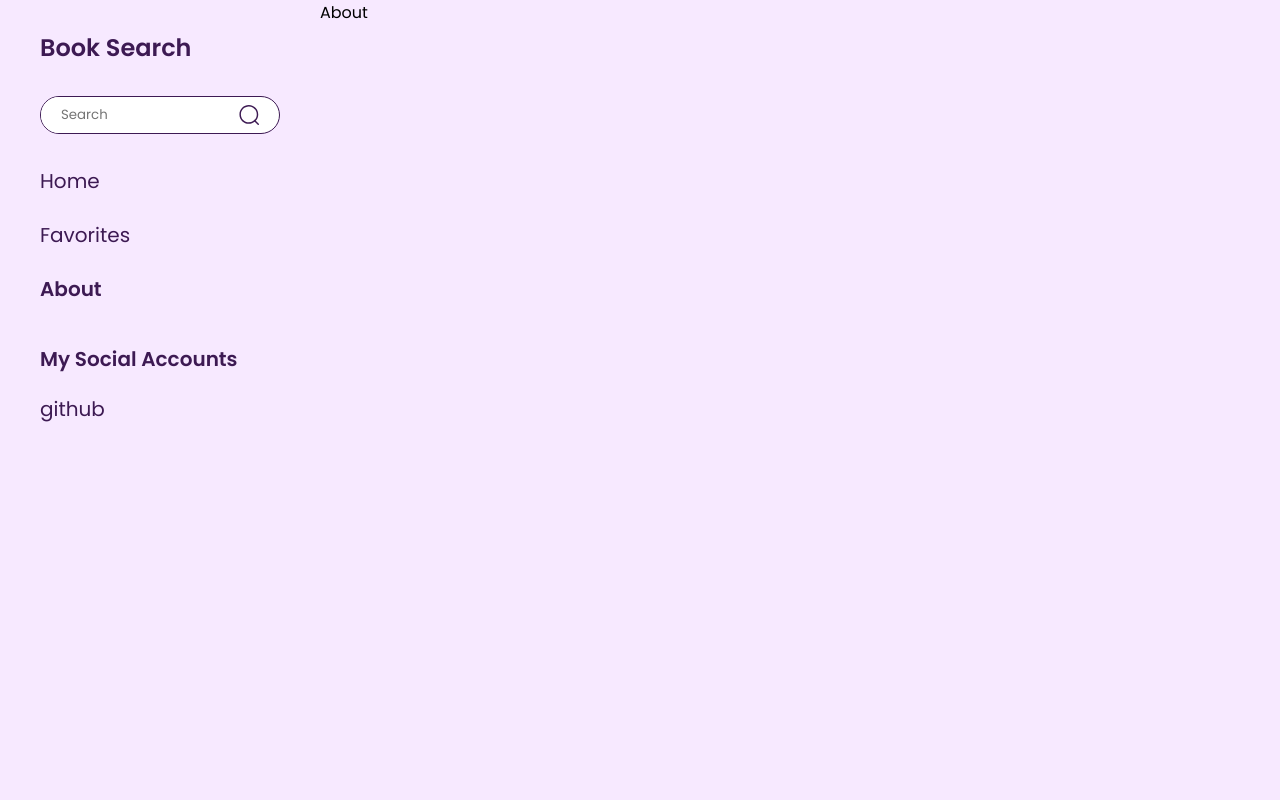
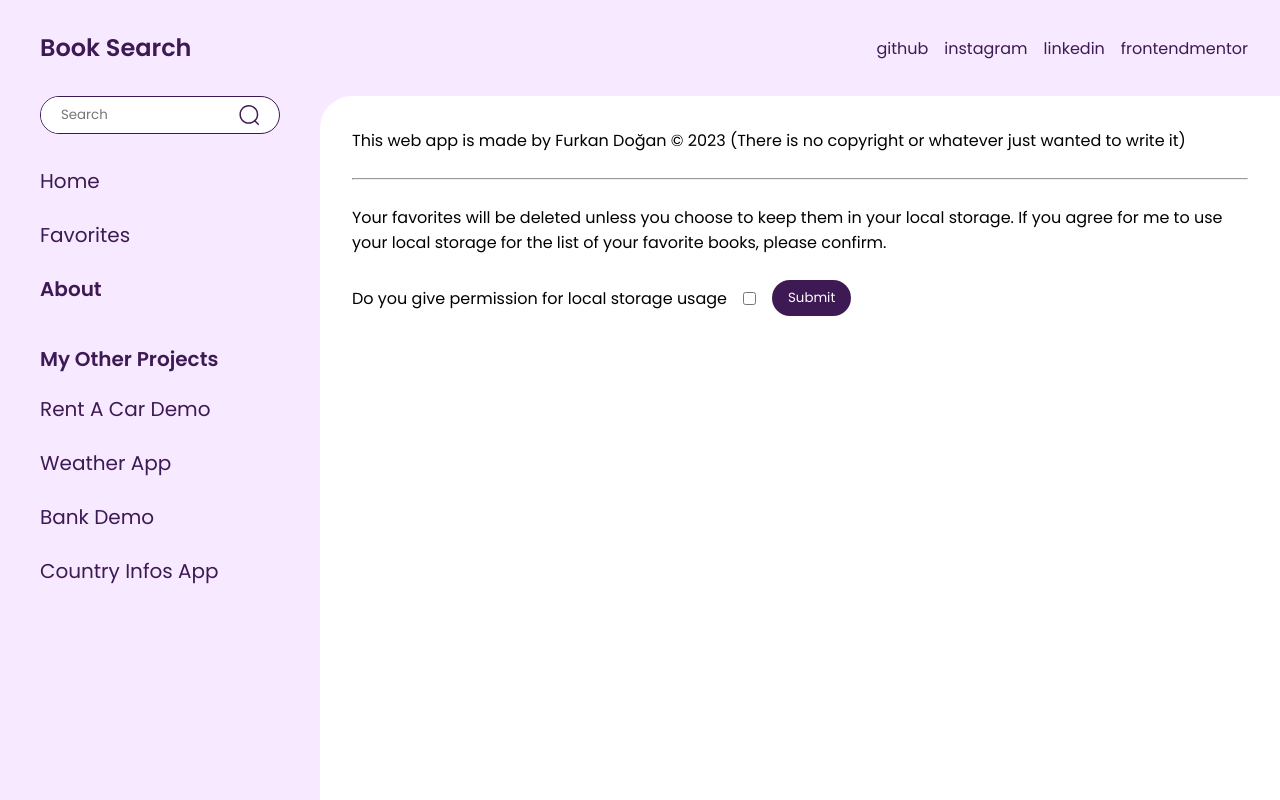
Before and after one commit to doganfurkan/booksearch, a React (Create React App) app: page /about in a window 1280 px wide. Built offline with nearby package versions, Linux system fonts and the light colour scheme.

Commit message:
everything except the detail page styling

```diff
--- a/src/App.css
+++ b/src/App.css
@@ -119,7 +119,7 @@ main {
   flex-direction: column;
 }
 
-#mainTop{
+.mainTop{
   display: flex;
   justify-content: space-between;
   width:100%;
@@ -162,6 +162,8 @@ main {
 #mySocials{
   display: flex;
   gap:1rem;
+  justify-content: flex-end;
+  flex-grow: 1;
 }
 
 #mySocials a{
@@ -230,6 +232,10 @@ main {
   font-size: 1rem;
   font-weight: 600;
   color: var(--darkPurple);
+}
+
+.bookName h2 span{
+  font-size:.75rem
 }
 
 .bookName button{
@@ -325,6 +331,27 @@ main {
   color: var(--darkPurple);
 }
 
+#localStorageForm{
+  display: flex;
+  gap:1rem;
+  align-items: center;
+}
+
+#localStorageForm button{
+  padding:.5rem 1rem;
+  border-radius: 1.5rem;
+  border:0;
+  background: var(--darkPurple);
+  color:var(--white);
+  cursor: pointer;
+}
+
+#localStorageForm button:hover,
+#localStorageForm button:focus{
+  background: var(--pink);
+  color:var(--darkPurple)
+}
+
 
 @media screen and (max-width:700px) {
   .App{
@@ -384,7 +411,7 @@ main {
     max-height: fit-content;
   }
 
-  #mainTop{
+  .mainTop{
     height: auto;
   }
 
--- a/src/App.js
+++ b/src/App.js
@@ -1,8 +1,18 @@
+import { useEffect } from "react";
 import "./App.css";
 import Navbar from "./components/Navbar";
 import {Outlet} from "react-router-dom"
+import { useDispatch } from "react-redux";
+import { addFavorite, setLocalStoragePermission } from "./redux/bookSlice";
 
 function App() {
+  const dispatch = useDispatch();
+
+  useEffect(() => {
+    if(localStorage.getItem("favoriteBooks"))JSON.parse(localStorage.getItem("favoriteBooks")).map(item => dispatch(addFavorite(item)))
+    if(localStorage.getItem("favoriteBooks"))dispatch(setLocalStoragePermission(true))
+  })
+
   return (
     <div className="App">
       <Navbar />
--- /dev/null
+++ b/src/components/MySocials.js
@@ -0,0 +1,36 @@
+import React from 'react'
+
+export default function MySocials() {
+  return (
+    <div id="mySocials">
+          <a
+            href="https://www.github.com/doganfurkan"
+            target="_blank"
+            rel="noopener noreferrer"
+          >
+            github
+          </a>
+          <a
+            href="https://www.instagram.com/1furkandogan1"
+            target="_blank"
+            rel="noopener noreferrer"
+          >
+            instagram
+          </a>
+          <a
+            href="https://www.linkedin.com/in/furkan-doğan"
+            target="_blank"
+            rel="noopener noreferrer"
+          >
+            linkedin
+          </a>
+          <a
+            href="https://www.frontendmentor.io/profile/doganfurkan"
+            target="_blank"
+            rel="noopener noreferrer"
+          >
+            frontendmentor
+          </a>
+        </div>
+  )
+}
--- a/src/components/Navbar.js
+++ b/src/components/Navbar.js
@@ -2,12 +2,13 @@ import React, { useState } from "react";
 import { useDispatch } from "react-redux";
 import { fetchData } from "../redux/bookSlice";
 import { changeSearchTerm } from "../redux/bookSlice";
-import { NavLink } from "react-router-dom";
+import { NavLink, useNavigate } from "react-router-dom";
 
 export default function Navbar() {
   const [menuOpen, setMenuOpen] = useState(false);
   const dispatch = useDispatch();
   const [searchTerm, setSearchTerm] = useState("");
+  const navigate = useNavigate();
 
   return (
     <aside>
@@ -21,6 +22,7 @@ export default function Navbar() {
           dispatch(fetchData([`${searchTerm}`, 0]));
           dispatch(changeSearchTerm(searchTerm));
           setSearchTerm("");
+          navigate("")
         }}
       >
         <div id="searchBox">
@@ -66,16 +68,35 @@ export default function Navbar() {
           </NavLink>
         </nav>
         <div id="otherProjects">
-          <h2>My Social Accounts</h2>
+          <h2>My Other Projects</h2>
           <a
-            href=""
+            href="https://doganfurkan.github.io/Furcar/"
             target="_blank"
             rel="noopener noreferrer"
           >
-            github
+            Rent A Car Demo
           </a>
-
-
+          <a
+            href="https://weatherredux.netlify.app/"
+            target="_blank"
+            rel="noopener noreferrer"
+          >
+            Weather App
+          </a>
+          <a
+            href="https://doganfurkan.github.io/easybank-landing-page-master/"
+            target="_blank"
+            rel="noopener noreferrer"
+          >
+            Bank Demo
+          </a>
+          <a
+            href="https://country-fd.netlify.app/"
+            target="_blank"
+            rel="noopener noreferrer"
+          >
+            Country Infos App
+          </a>
         </div>
       </div>
     </aside>
--- a/src/redux/bookSlice.js
+++ b/src/redux/bookSlice.js
@@ -4,6 +4,13 @@ import axios from "axios";
 export const fetchData = createAsyncThunk("book/getData", async (gelen) => {
   const res = await axios(
     `https://www.googleapis.com/books/v1/volumes?q=${gelen[0]}&maxResults=12&startIndex=${gelen[1]}`
+  );
+  return res.data;
+});
+
+export const fetchDetail = createAsyncThunk("book/getDetail", async (gelen) => {
+  const res = await axios(
+    `https://www.googleapis.com/books/v1/volumes/${gelen}`
   );
   return res.data;
 });
@@ -16,7 +23,10 @@ export const bookSlice = createSlice({
     searchTerm:"",
     loading: false,
     gotError: false,
-    favoriteBooks:[]
+    localStoragePermission:false,
+    favoriteBooks:[],
+    detailBook:{},
+    detailLoading: false
   },
   reducers: {
     changeSearchTerm: (state, action) => {
@@ -31,6 +41,9 @@ export const bookSlice = createSlice({
     removeFavorite: (state, action) => {
         let myIndex = state.favoriteBooks.findIndex(item => item.id === action.payload.id);
         state.favoriteBooks.splice(myIndex, 1);
+    },
+    setLocalStoragePermission: (state, action) => {
+        state.localStoragePermission = action.payload;
     }
   },
   extraReducers: {
@@ -46,8 +59,18 @@ export const bookSlice = createSlice({
       state.loading = false;
       state.gotError = true;
     },
+    [fetchDetail.fulfilled]: (state, action) => {
+      state.detailLoading = false;
+      state.detailBook = action.payload;
+    },
+    [fetchDetail.pending]: (state) => {
+      state.detailLoading = true;
+    },
+    [fetchDetail.rejected]: (state) => {
+      state.detailLoading = false;
+    },
   },
 });
 
-export const { changeSearchTerm, changeSearchIndex, addFavorite, removeFavorite } = bookSlice.actions;
+export const { changeSearchTerm, changeSearchIndex, addFavorite, removeFavorite, setLocalStoragePermission } = bookSlice.actions;
 export default bookSlice.reducer;
--- a/src/routes/About.js
+++ b/src/routes/About.js
@@ -1,7 +1,46 @@
-import React from 'react'
+import React, { useEffect, useState } from 'react'
+import MySocials from '../components/MySocials'
+import { useDispatch, useSelector } from 'react-redux';
+import { setLocalStoragePermission } from '../redux/bookSlice';
 
 export default function About() {
+    const favoriteBooks = useSelector((state) => state.book.favoriteBooks);
+    const localStoragePermission = useSelector((state) => state.book.localStoragePermission);
+    const [isChecked,setIsChecked] = useState(localStoragePermission);
+    const dispatch = useDispatch();
+
+    useEffect(() => {
+        if(localStoragePermission)localStorage.setItem("favoriteBooks",JSON.stringify(favoriteBooks))
+    },[localStoragePermission])
+
   return (
-    <div>About</div>
+    <main>
+        <div className="mainTop">
+            <MySocials/>
+        </div>
+        <div className="mainGrid">
+            <div>
+            This web app is made by Furkan Doğan &copy; 2023 (There is no copyright or whatever just wanted to write it)
+            <br />
+            <br />
+            <hr />
+            <br />
+            Your favorites will be deleted unless you choose to keep them in your local storage. If you agree for me to use your local storage for the list of your favorite books, please confirm.
+            <br /><br />
+            <form id='localStorageForm' onSubmit={(e) => {
+                e.preventDefault();
+                dispatch(setLocalStoragePermission(isChecked))
+                isChecked ? localStorage.setItem("favoriteBooks", JSON.stringify(favoriteBooks)) : localStorage.removeItem("favoriteBooks");
+            }}>
+                <label htmlFor="storageUsage">Do you give permission for local storage usage</label>
+                <input type="checkbox" name="storageUsage" id="storageUsage" checked={isChecked} onChange={() => {setIsChecked(!isChecked)}}/>
+                <button>Submit</button>
+            </form>
+            <br />
+            <br />
+            {localStoragePermission ? "Congrats, your favorites are being saved in your local storage right now." : ""}
+            </div>
+        </div>
+    </main>
   )
 }
--- a/src/routes/Book.js
+++ b/src/routes/Book.js
@@ -1,7 +1,42 @@
-import React from 'react'
+import React from "react";
+import MySocials from "../components/MySocials";
+import { useSelector } from "react-redux";
 
 export default function Book() {
+  const thisBook = useSelector((state) => state.book.detailBook);
+  const detailLoading = useSelector((state) => state.book.detailLoading);
+
   return (
-    <div>Book</div>
-  )
+    <main>
+      <div className="mainTop">
+        <MySocials />
+      </div>
+      <div className="mainGrid">
+        {detailLoading ? (
+          "Loading..."
+        ) : (
+          <>
+            {thisBook.volumeInfo.imageLinks ? (
+              <img src={thisBook.volumeInfo.imageLinks.thumbnail} alt="" />
+            ) : (
+              ""
+            )}
+            {thisBook.volumeInfo.title} <br />
+            {thisBook.volumeInfo.subtitle} <br />
+            {thisBook.volumeInfo.description} <br />
+            {thisBook.volumeInfo.authors.map((item) => item)} <br />
+            {thisBook.volumeInfo.pageCount} pages <br />
+            {thisBook.volumeInfo.language} <br />
+            <a
+              href={thisBook.volumeInfo.previewLink}
+              target="_blank"
+              rel="noopener noreferrer"
+            >
+              Preview
+            </a>
+          </>
+        )}
+      </div>
+    </main>
+  );
 }
--- a/src/routes/Favorites.js
+++ b/src/routes/Favorites.js
@@ -1,16 +1,22 @@
 import React from "react";
 import { useSelector } from "react-redux";
 import Bookcard from "../components/Bookcard";
+import MySocials from "../components/MySocials";
 
 export default function Favorites() {
   const yourFavorites = useSelector((state) => state.book.favoriteBooks);
 
   return (
     <main>
+        <div className="mainTop">
+            <MySocials/>
+        </div>
       <div className="mainGrid">
-        {yourFavorites.map((item) => {
-          return <Bookcard icerik={item} />;
-        })}
+        {
+            yourFavorites.length > 0 ? yourFavorites.map((item) => {
+                return <Bookcard icerik={item} />;
+              }) : "You don't have any favorites yet"
+        }
       </div>
     </main>
   );
--- a/src/routes/Main.js
+++ b/src/routes/Main.js
@@ -3,6 +3,7 @@ import { useDispatch, useSelector } from "react-redux";
 import { fetchData } from "../redux/bookSlice";
 import { changeSearchIndex } from "../redux/bookSlice";
 import Bookcard from "../components/Bookcard";
+import MySocials from "../components/MySocials";
 
 export default function Main() {
   const loading = useSelector((state) => state.book.loading);
@@ -13,7 +14,7 @@ export default function Main() {
   const dispatch = useDispatch();
   return (
     <main>
-      <div id="mainTop">
+      <div className="mainTop">
         <div id="pagination">
           <button
             disabled={searchIndex > 0 ? false : true}
@@ -34,45 +35,16 @@ export default function Main() {
             Next Page
           </button>
         </div>
-        <div id="mySocials">
-          <a
-            href="https://www.github.com/doganfurkan"
-            target="_blank"
-            rel="noopener noreferrer"
-          >
-            github
-          </a>
-          <a
-            href="https://www.instagram.com/1furkandogan1"
-            target="_blank"
-            rel="noopener noreferrer"
-          >
-            instagram
-          </a>
-          <a
-            href="https://www.linkedin.com/in/furkan-doğan"
-            target="_blank"
-            rel="noopener noreferrer"
-          >
-            linkedin
-          </a>
-          <a
-            href="https://www.frontendmentor.io/profile/doganfurkan"
-            target="_blank"
-            rel="noopener noreferrer"
-          >
-            frontendmentor
-          </a>
-        </div>
+        <MySocials/>
       </div>
       <div id="mainGrid">
         {loading
           ? "Loading..."
           : gotError
           ? "An error occured"
-          : books.map((element, key) => {
+          : books.length > 0 ? books.map((element, key) => {
               return <Bookcard key={key} icerik={element} />;
-            })}
+            }) : "Make a search to view books"}
       </div>
     </main>
   );
```
Also changed, not shown: src/components/Bookcard.js (+5 -3 lines).
